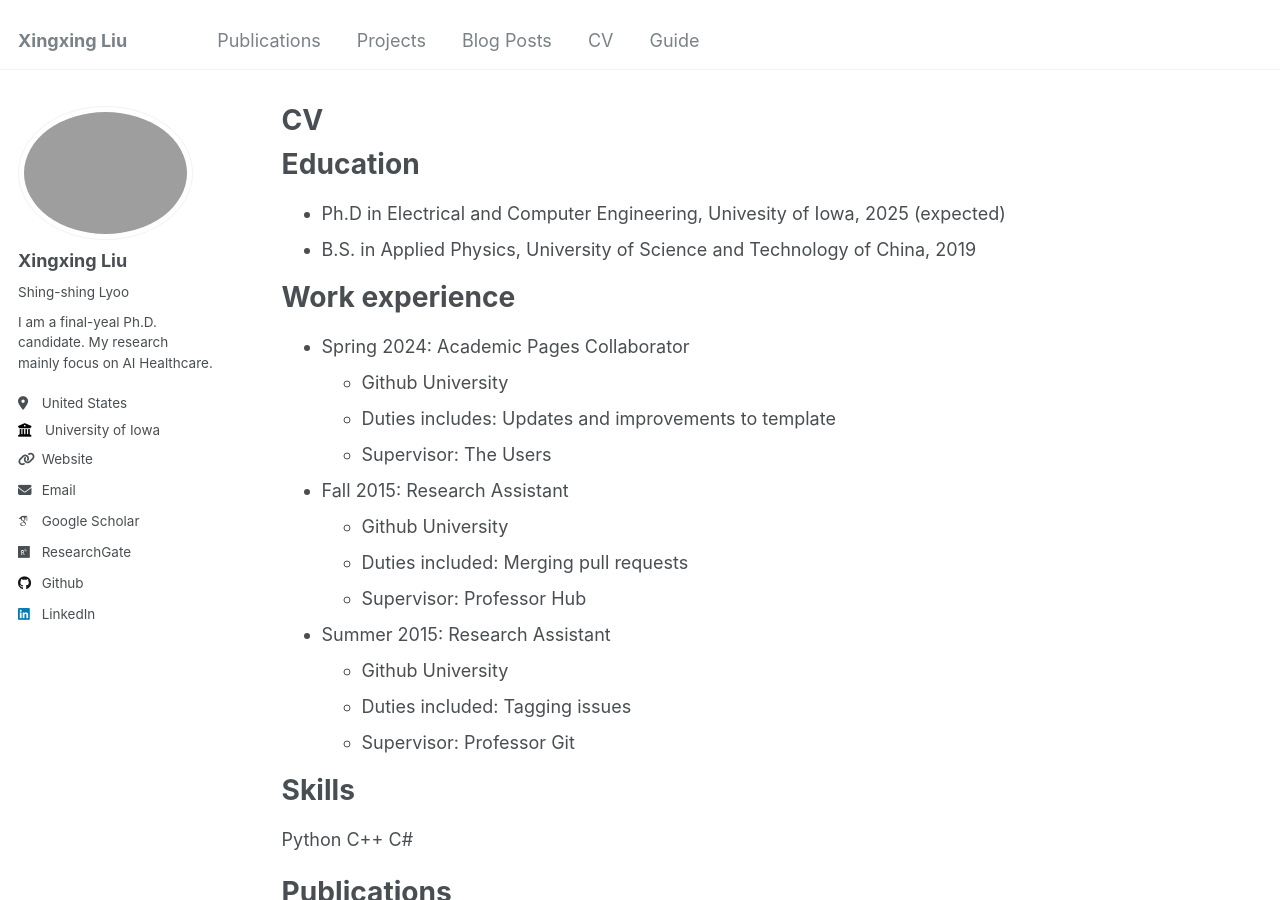
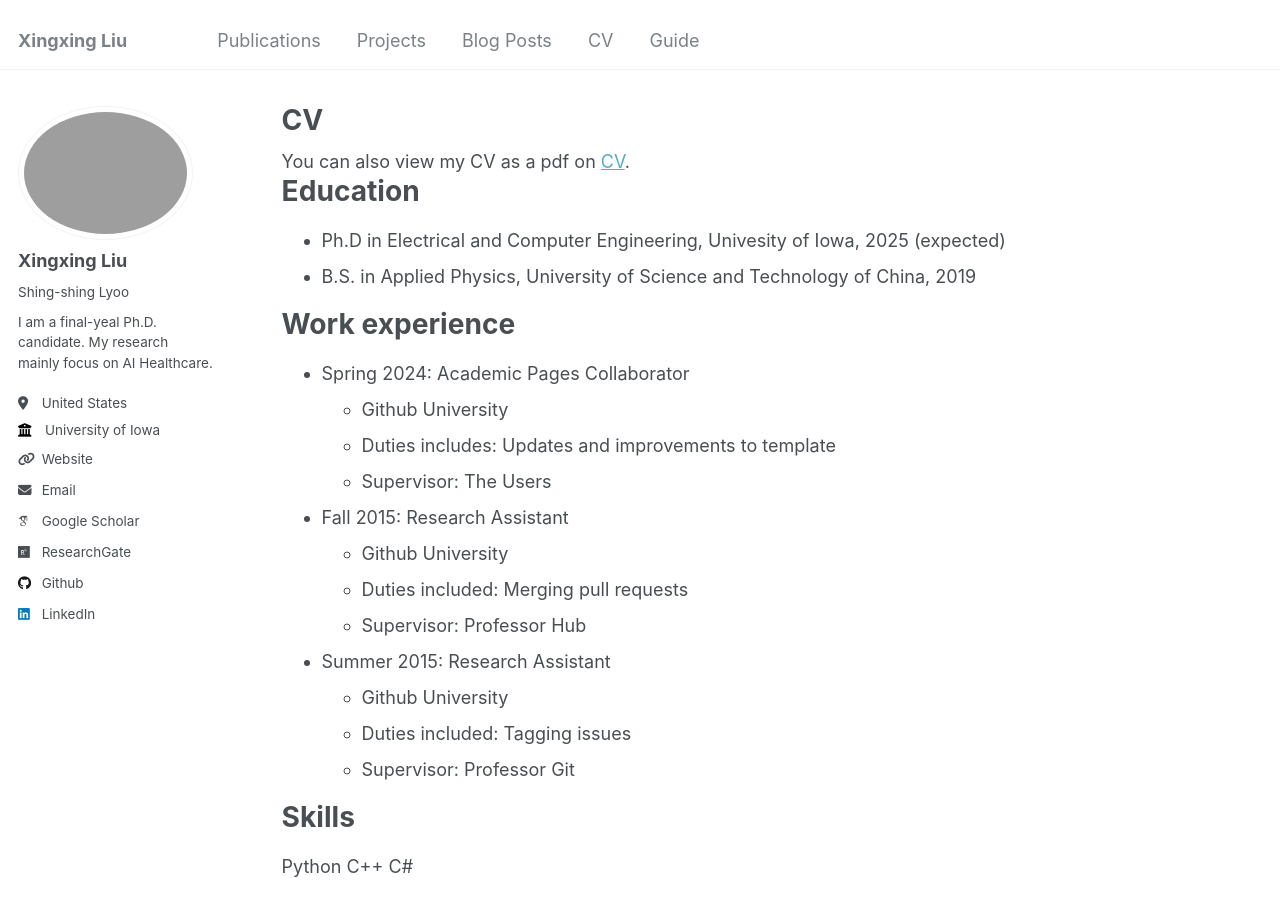
Before and after one commit to xxliu1996/xxliu1996.github.io, a Jekyll site: the page built from _pages/cv.md, in a window 1280 px wide and 900 px high. Built offline with Jekyll 4.4.1, drawn with Linux system fonts in a browser that asks for light colours; some web fonts are replaced.

Commit message:
update CV

```diff
--- a/_pages/cv.md
+++ b/_pages/cv.md
@@ -6,6 +6,8 @@ author_profile: true
 redirect_from:
   - /resume
 ---
+
+<div class="wordwrap">You can also view my CV as a pdf on <a href="{{https://xxliu1996.github.io/files/2021-06-23-deep-convolutional-feature-based-fluorescence-to-color-image-registration.pdf}}">CV</a>.</div>
 
 {% include base_path %}
 
```
